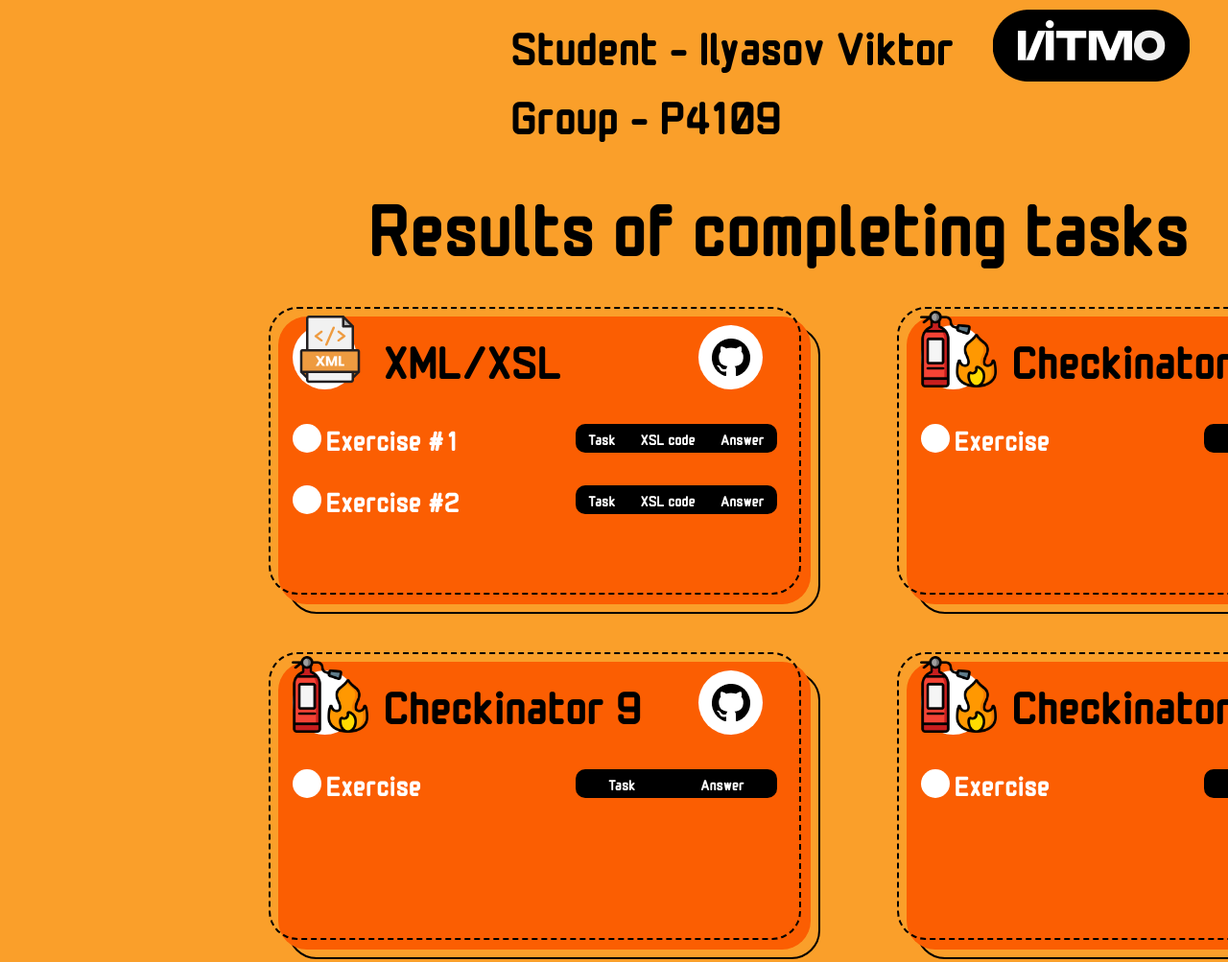
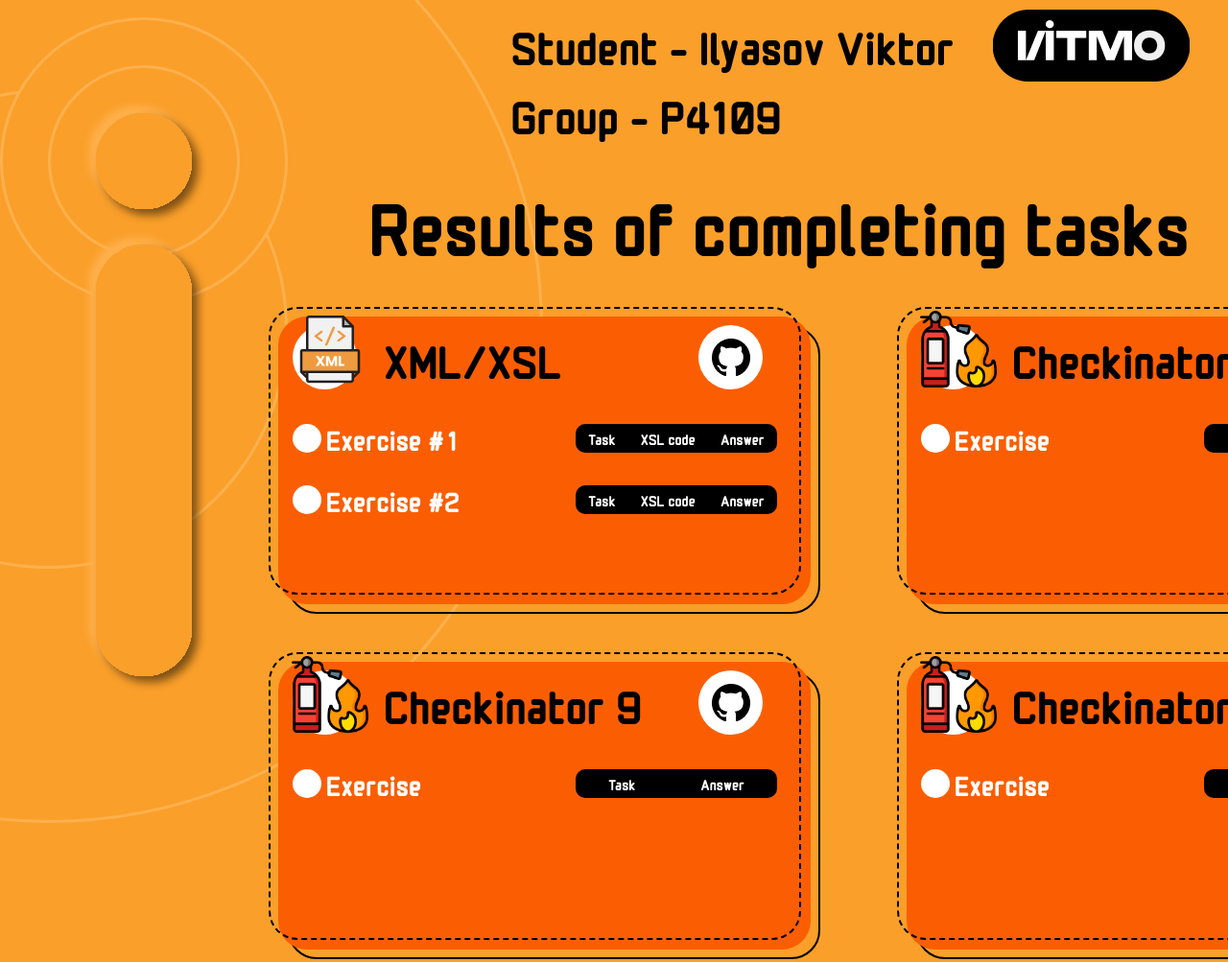
Before and after one commit to Vityaooooo/web-technologies, a plain HTML site: page index.html in a window 1280 px wide. Shown: the top 1003 px of the page at 96% size. Drawn offline with Linux system fonts and the light colour scheme.

Commit message:
Update links in style.css

```diff
--- a/src/css/style.css
+++ b/src/css/style.css
@@ -14,7 +14,7 @@ html {
 }
 
 body {
-  background-image: url("blob/main/src/img/background.svg");
+  background-image: url("https://github.com/Vityaooooo/web-technologies/blob/main/src/img/background.svg");
   background-repeat: no-repeat;
   background-color: #FA9F2A;
   margin: 0px;
```
